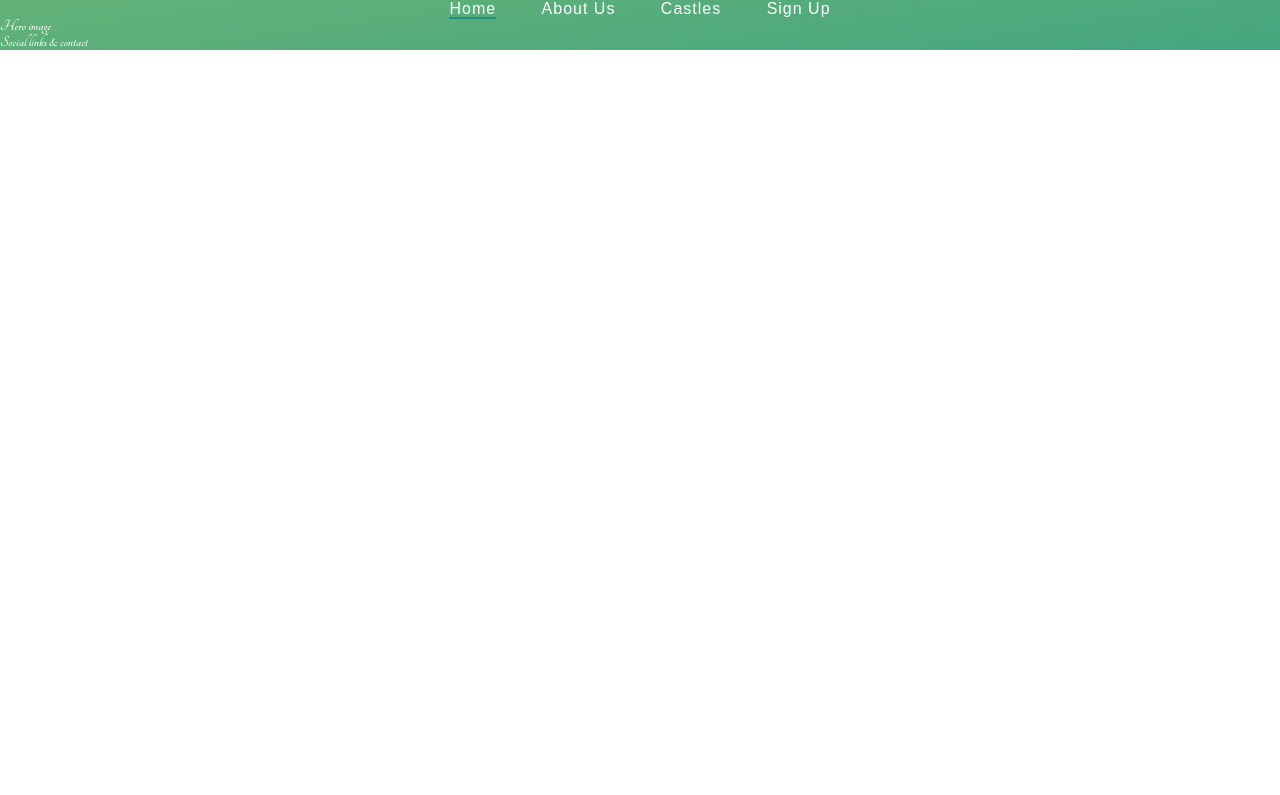
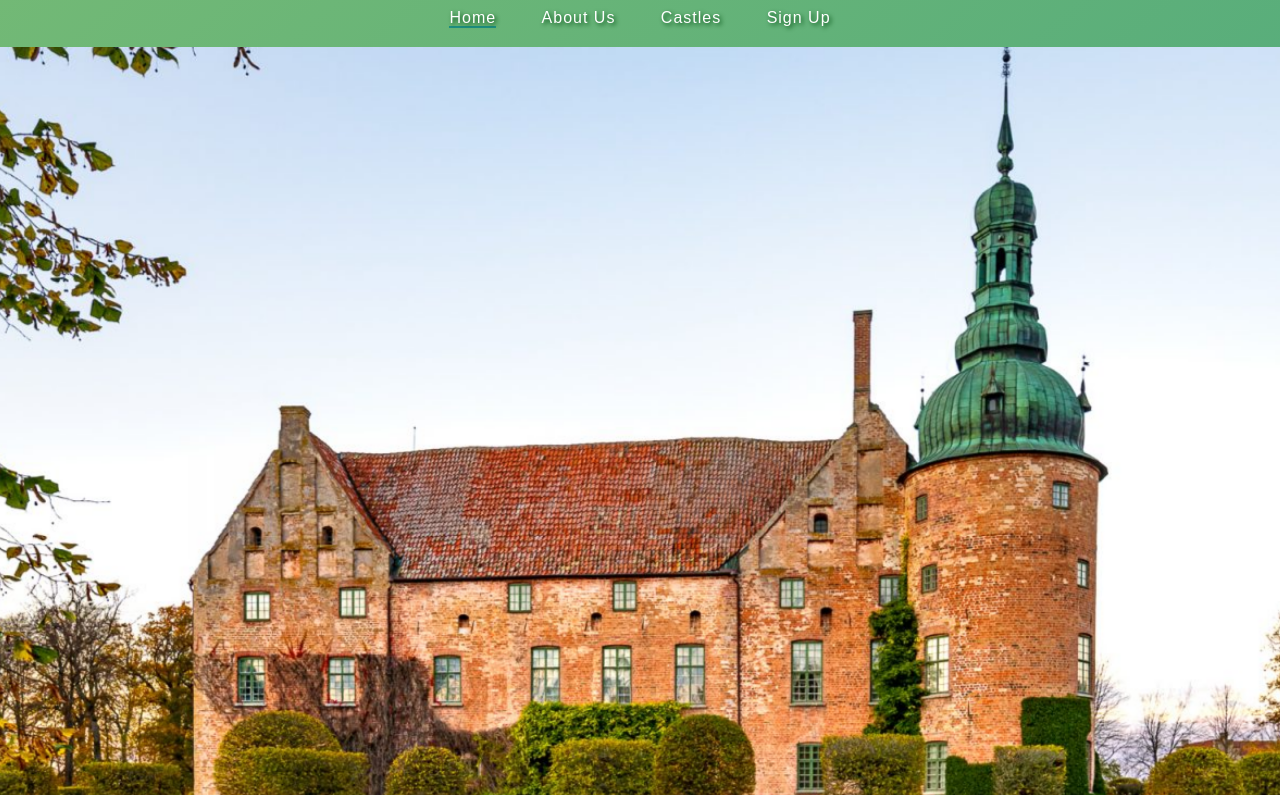
Before and after one commit to moolleer/castle-guide, a plain HTML site: page index.html in a window 1280 px wide. Shown: the part 130-925 px from the top of the page. Before the commit the page ends 800 px from the top, so only its background shows below. Drawn offline with Linux system fonts and the light colour scheme.

Commit message:
Add hero image and zoom out effect

```diff
--- a/assets/css/style.css
+++ b/assets/css/style.css
@@ -14,13 +14,15 @@ body {
 }
 
 #logo {
-    font-size: 500%;
+    font-size: 550%;
     color: inherit;
+    text-shadow: 2px 2px 4px #004E11;
     text-align: center;
     margin-top: 20px;
 }
 
 /* Navigation links*/
+
 #menu {
     font-family: Roboto-Slab, sans-serif;
     letter-spacing: 1px;
@@ -38,6 +40,7 @@ body {
 #menu a {
     text-decoration: none;
     color: inherit;
+    text-shadow: 2px 2px 4px #004E11;
 }
 
 #menu a:hover {
@@ -48,3 +51,35 @@ body {
 .active {
     border-bottom: 2px solid #1E8F83;
 }
+
+/* Hero image*/
+
+#hero-outer {
+    overflow: hidden;
+    margin-top: 20px;
+    position: relative;
+}
+#hero-image {
+    height: 900px;
+    background: url('../images/vittskovle-slott-1229x1536.jpg') no-repeat center;
+    background-size: cover;
+    background-position: top;
+
+    /* animates zoom out effect on loading page*/
+
+    animation-name: hero-zoom-out;
+    animation-duration: 6s;
+    animation-direction: reverse;
+}
+
+/* creates the level of zoom out for hereo image*/
+
+@keyframes hero-zoom-out {
+    from {
+        transform: scale(1);
+    }
+
+    to {
+        transform: scale(1.2);
+    }
+}
--- a/index.html
+++ b/index.html
@@ -30,8 +30,8 @@
             </ul>
         </nav>
     </header>
-    <section>
-        Hero image
+    <section id="hero-outer">
+        <div id="hero-image"></div>
     </section>
     <footer>
         Social links & contact
```
